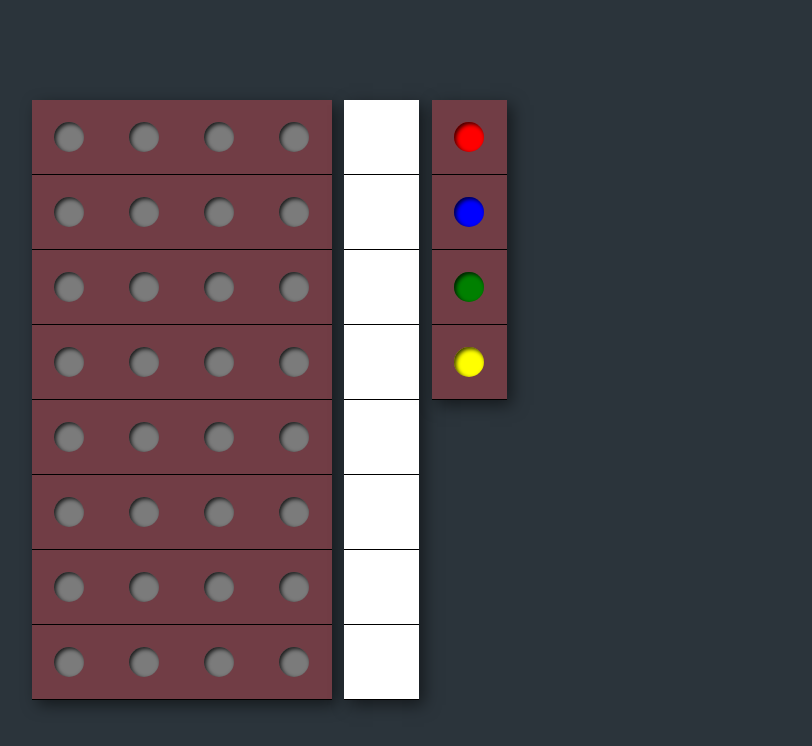
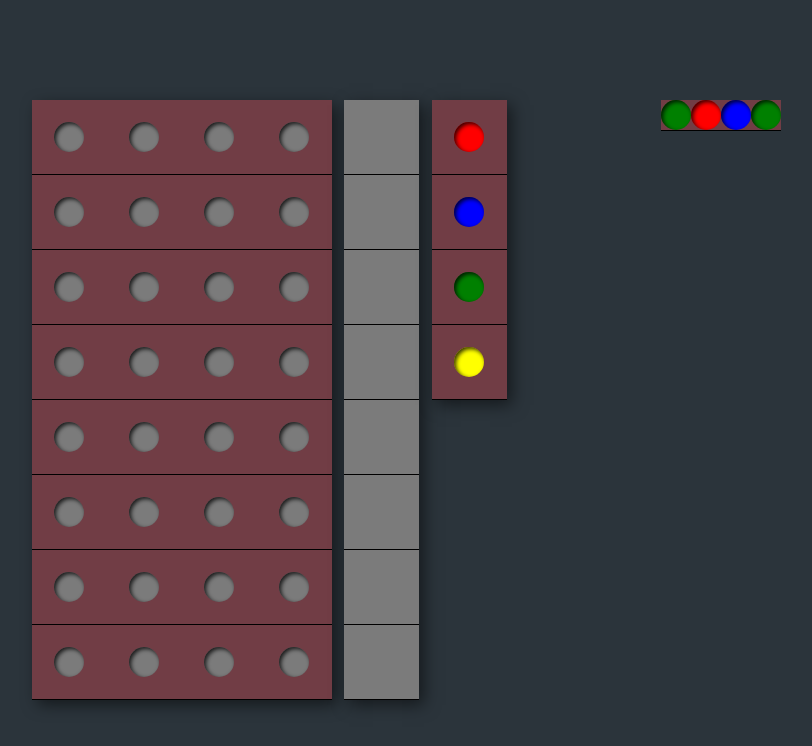
Before and after one commit to ajarek/react-95-vite-Master-Mind, a React (Vite) app: page / in a window 1280 px wide. Shown: the top 746 px of the page, without its empty margins (371-1183 px from the left). Built offline with nearby package versions, Linux system fonts and the light colour scheme.

Commit message:
improvement css

```diff
--- a/src/components/Board/Board.css
+++ b/src/components/Board/Board.css
@@ -23,3 +23,8 @@
   box-shadow: inset 2px 2px 4px rgba(0, 0, 0, 0.8);
   cursor: pointer;
 }
+.wrapper-preview{
+  position: absolute;
+  right:10%;
+  display: flex;
+}
--- a/src/components/Board/Board.jsx
+++ b/src/components/Board/Board.jsx
@@ -1,16 +1,19 @@
 import { React, useContext, useEffect, useState } from 'react'
 import { AppContext } from '../../App'
 
-import {ColorRandom} from '../../helper/ColorRandom'
-import {compareArray} from '../../helper/compareArray'
+import { ColorRandom } from '../../helper/ColorRandom'
+import { compareArray } from '../../helper/compareArray'
 import './Board.css'
 const array = new Array(32).fill('')
 const Board = () => {
-  const { selectedBackground, setSelectedBackground, arrayAllInfo, setArrayAllInfo } = useContext(AppContext)
+  const {
+    selectedBackground,
+    setSelectedBackground,
+    arrayAllInfo,
+    setArrayAllInfo,
+  } = useContext(AppContext)
   const [arraySelectedColors, setArraySelectedColors] = useState([])
   const [arrayRandomColors, setArrayRandomColors] = useState(ColorRandom())
-
-
 
   const addColors = (e) => {
     if (arraySelectedColors.length < 4) {
@@ -20,23 +23,19 @@ const Board = () => {
         e.target.style.background,
       ])
     }
-
   }
 
-  let arrayInfo=compareArray(arrayRandomColors,arraySelectedColors)
-  useEffect(()=>{
-
-    if(arrayInfo[3]!==''){arrayAllInfo.push(arrayInfo)}
+  let arrayInfo = compareArray(arrayRandomColors, arraySelectedColors)
+  useEffect(() => {
+    if (arrayInfo[3] !== '') {
+      arrayAllInfo.push(arrayInfo)
+    }
   })
-  useEffect(()=>{
-    if (arraySelectedColors.length===4)
-    {setArraySelectedColors([])  }
-
-  },[arraySelectedColors])
-
-
-console.log(arrayAllInfo);
-
+  useEffect(() => {
+    if (arraySelectedColors.length === 4) {
+      setArraySelectedColors([])
+    }
+  }, [arraySelectedColors])
 
   return (
     <div className='board'>
@@ -55,26 +54,23 @@ console.log(arrayAllInfo);
           </div>
         )
       })}
-      {/* podgląd */}
-      {/* {arrayRandomColors.map((color, index) =>{
-
-        return  <div
-        key={index}
-        className='item'
-      >
-         <div style={{background:color}} className='circle'></div>
-         </div>
-      })} */}
-      {/* info */}
-      {/* {arrayInfo.map((color, index) =>{
-
-        return  <div
-        key={index}
-        className='item'
-      >
-         <div style={{background:color}} className='circle'></div>
-         </div>
-      })} */}
+      {/* podgląd-------------------------------- */}
+      <div className='wrapper-preview'>
+        {arrayRandomColors.map((color, index) => {
+          return (
+            <div
+              key={index}
+              className='item'
+            >
+              <div
+                style={{ background: color }}
+                className='circle'
+              ></div>
+            </div>
+          )
+        })}
+        {/* -------------------------------------------- */}
+      </div>
     </div>
   )
 }
--- a/src/components/PanelInfo/PanelInfo.css
+++ b/src/components/PanelInfo/PanelInfo.css
@@ -12,7 +12,7 @@
   grid-template-columns: repeat(2,1fr);
   grid-template-rows: repeat(2,1fr);
   place-items: center;
-  background-color: var(--white);
+  background-color: var(--grey-light);
 }
 .panel-info .circle{
   width: 15px;
```
